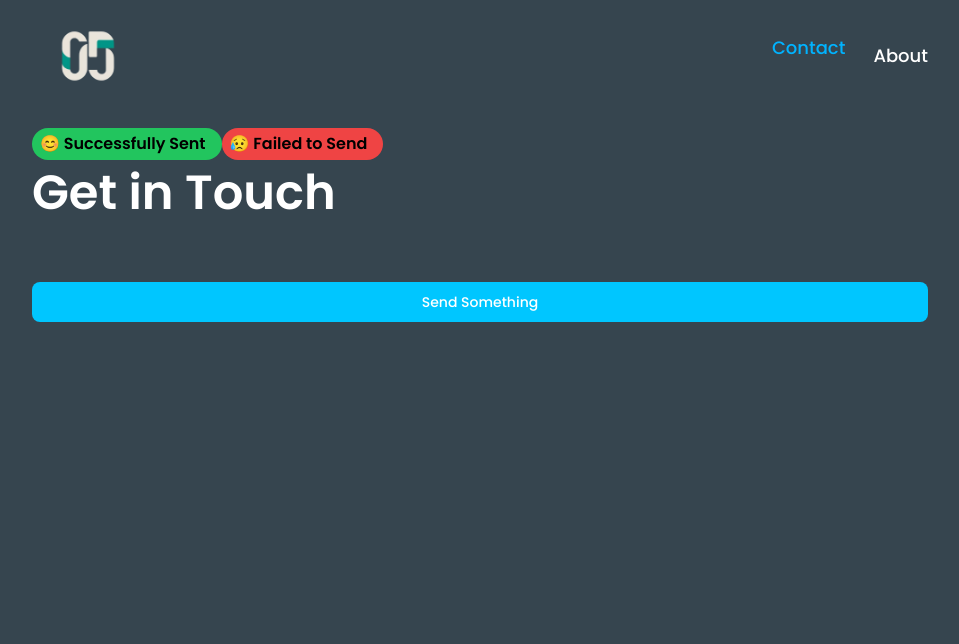
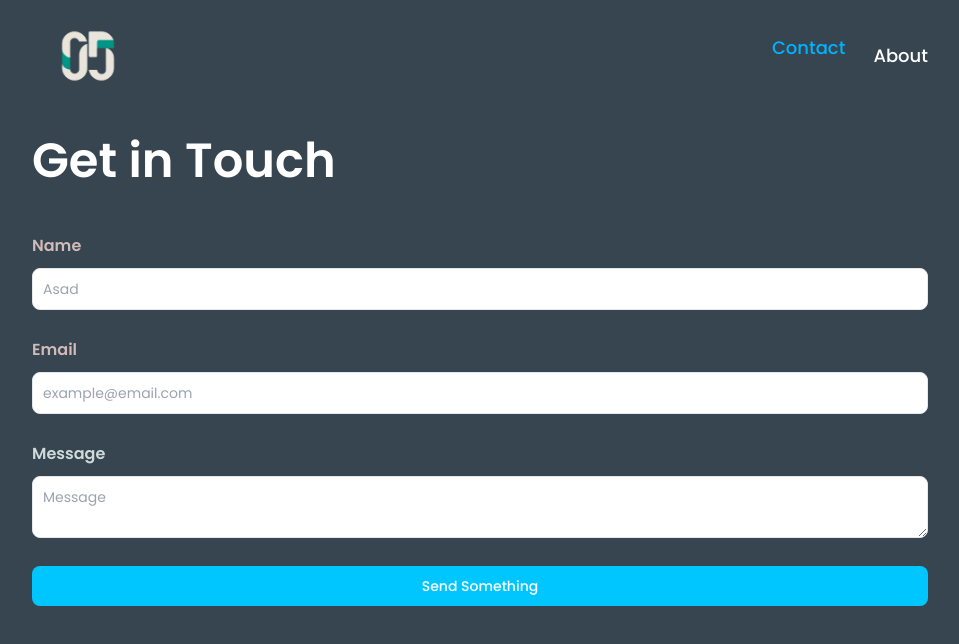
Before and after one commit to 0vai5/Ovais-Portfolio, a React (Vite) app: page /contact in a window 1280 px wide. Shown: the top 644 px of the page, without its empty margins (160-1119 px from the left). Built offline with nearby package versions, Linux system fonts and the light colour scheme; no server answers.

Commit message:
Update contact form with emailjs integration.

```diff
--- a/src/App.jsx
+++ b/src/App.jsx
@@ -9,7 +9,7 @@ import ErrorPage from "./pages/ErrorPage";
 
 const App = () => {
   return (
-    <main className="">
+    <main>
       <Router>
         <Navbar />
         <Routes>
--- a/src/components/Contact.jsx
+++ b/src/components/Contact.jsx
@@ -4,20 +4,109 @@ import emailjs from '@emailjs/browser';
 
 
 const Contact = () => {
+  const emailJSPublicKey = import.meta.env.VITE_APP_EMAILJS_PUBLIC_KEY
+  const [isLoading, setIsLoading] = useState(false);
+  const [isSuccess, setIsSuccess] = useState(false);
+  const [isFailed, setIsFailed] = useState(false);
+  const [form, setForm] = useState({
+    name: "",
+    email: "",
+    message: "",
+  });
+  const handleChange = (e) => {
+    setForm({ ...form, [e.target.name]: e.target.value });
+  };
+
+  const resetForm = () => {
+    setForm({ name: "", email: "", message: "" });
+  };
+
+  const handleSubmit = (e) => {
+    e.preventDefault();
+    setIsLoading(true);
+
+    emailjs
+      .send(
+        import.meta.env.VITE_APP_EMAILJS_SERVICE_ID,
+        import.meta.env.VITE_APP_EMAILJS_TEMPLATE_ID,
+        {
+          from_name: form.name,
+          to_name: "Ovais",
+          from_email: form.email,
+          to_email: "rovais53@gmail.com",
+          message: form.message,
+        },
+        emailJSPublicKey
+      )
+      .then((response) => {
+        console.log('Email sent successfully:', response);
+        setIsSuccess(true);
+      })
+      .catch((error) => {
+        console.error('Email sending failed:', error);
+        setIsFailed(true);
+      })
+      .finally(() => {
+        setIsLoading(false);
+        resetForm();
+      });
+  };
+
+
   return (
     <section className="max-container">
-       <Alert type={'success'} emoji={'😊'} message={'Successfully Sent'} />
-     <Alert type={'failed'} emoji={'😥'} message={'Failed to Send'} />
+      {isSuccess && <Alert type={'success'} emoji={'😊'} message={'Successfully Sent'} />}
+      {isFailed && <Alert type={'failed'} emoji={'😥'} message={'Failed to Send'} />}
 
       <div className="flex-1 min-w-[50%] flex flex-col">
         <h1 className="head-text text-[#fff]">Get in Touch</h1>
 
         <div className="px-15">
-          <form className="w-full flex flex-col gap-7 mt-14" >
+          <form className="w-full flex flex-col gap-7 mt-10" onSubmit={handleSubmit}>
+            <label className="text-[#d0baba] font-semibold">
+              Name
+              <br />
+              <input
+                type="text"
+                className="input"
+                placeholder="Asad"
+                required
+                name="name"
+                value={form.name}
+                onChange={handleChange}
+              />
+            </label>
 
+            <label className="text-[#d0baba] font-semibold">
+              Email
+              <br />
+              <input
+                type="email"
+                className="input"
+                placeholder="example@email.com"
+                required
+                name="email"
+                value={form.email}
+                onChange={handleChange}
+              />
+            </label>
 
-            <button type="submit" className="btn" >
-              Send Something
+            <label className="text-[#d0dada] font-semibold">
+              Message
+              <br />
+              <textarea
+                type="text"
+                className="textarea"
+                placeholder="Message"
+                required
+                name="message"
+                value={form.message}
+                onChange={handleChange}
+              />
+            </label>
+
+            <button type="submit" className="btn" disabled={isLoading}>
+              {isLoading ? "Sending.." : "Send Something"}
             </button>
           </form>
         </div>
```
